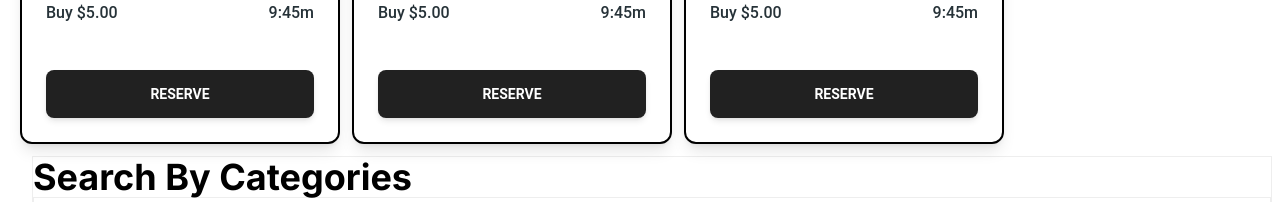
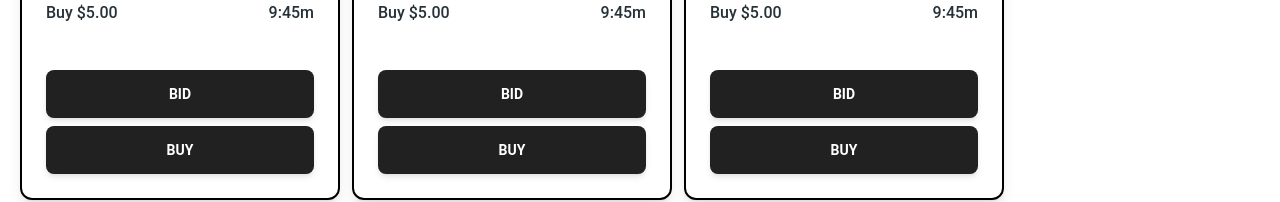
Before and after one commit to chingu-voyages/v45-tier3-team-46, a Next.js app in the folder chingu-auction-app/: page / in a window 1280 px wide. Shown: the part 481-683 px from the top of the page. Built offline with nearby package versions, Linux system fonts and the light colour scheme; no server answers.

Commit message:
added another button

```diff
--- a/chingu-auction-app/components/AuctionCard.tsx
+++ b/chingu-auction-app/components/AuctionCard.tsx
@@ -64,9 +64,10 @@ export function AuctionCard(props: any) {
           </div>
         </CardBody>
         <CardFooter className="pt-3">
-          <Button size="lg" fullWidth={true}>
-            Reserve
+          <Button className="mb-2" size="lg" fullWidth={true}>
+            Bid
           </Button>
+          <Button size="lg" fullWidth={true}>Buy</Button>
         </CardFooter>
       </Card>
     </>
```
